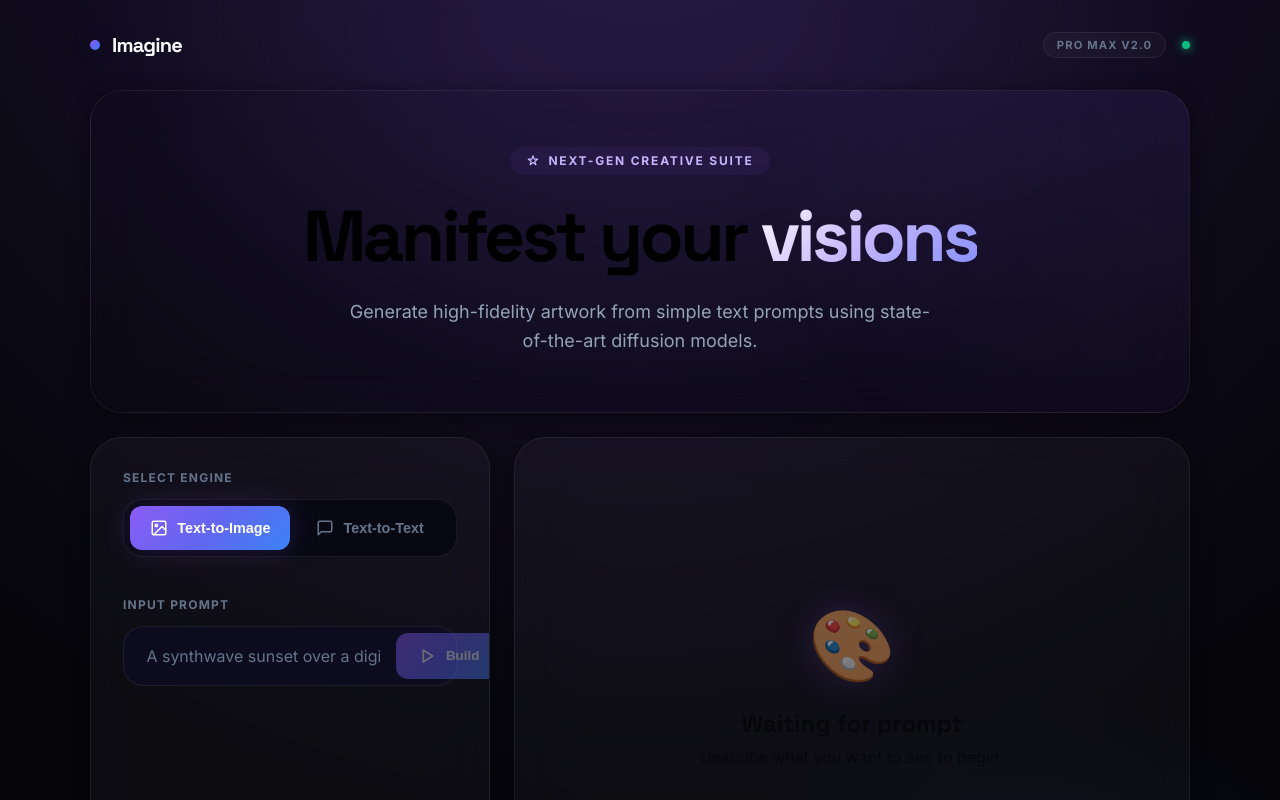
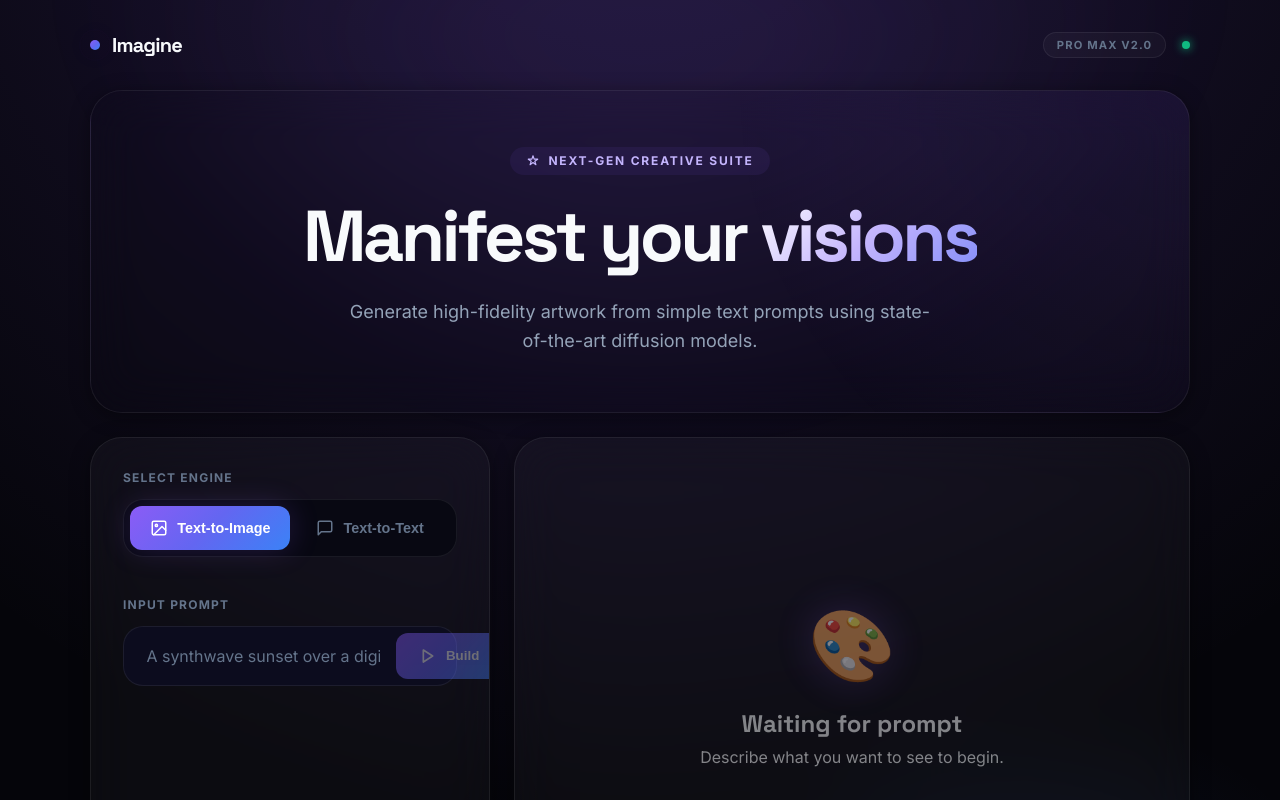
Before and after one commit to Taranveer06/Chatbot, a React (Vite) app in the folder text-to-image-app/: page / in a window 1280 px wide. Shown: the top 800 px of the page. Built offline with nearby package versions, Linux system fonts and the light colour scheme; no server answers.

Commit message:
Fix text visibility and add Vercel deployment config

```diff
--- a/text-to-image-app/src/index.css
+++ b/text-to-image-app/src/index.css
@@ -70,7 +70,7 @@ html {
 body {
   font-family: "Inter", system-ui, sans-serif;
   background: var(--bg);
-  color: var(--text-primary);
+  color: var(--text-main);
   -webkit-font-smoothing: antialiased;
   -moz-osx-font-smoothing: grayscale;
   min-height: 100vh;
```
Also changed, not shown: text-to-image-app/vercel.json (added), 1 other file (tests, documents, lock files or other folders).
